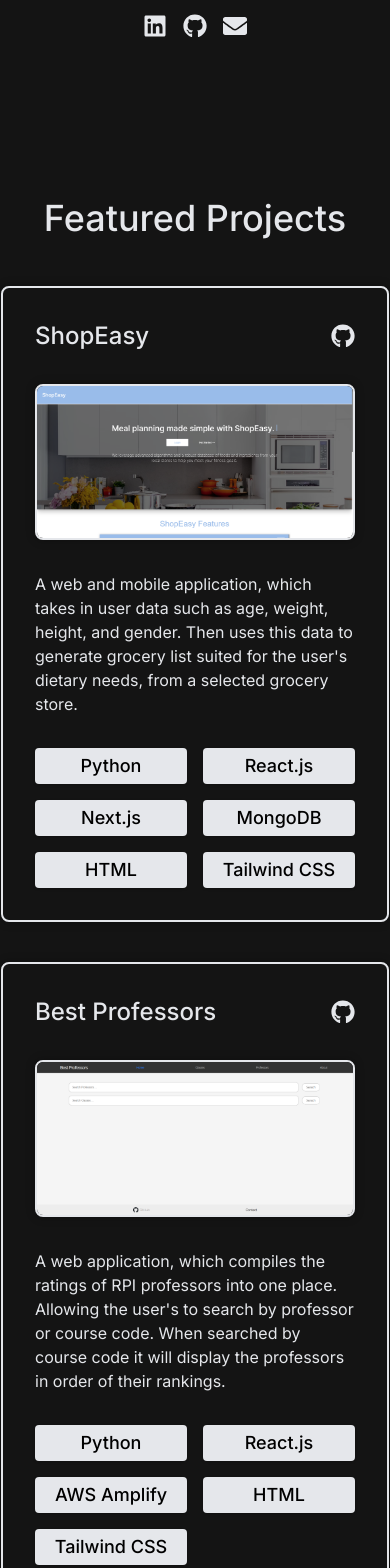
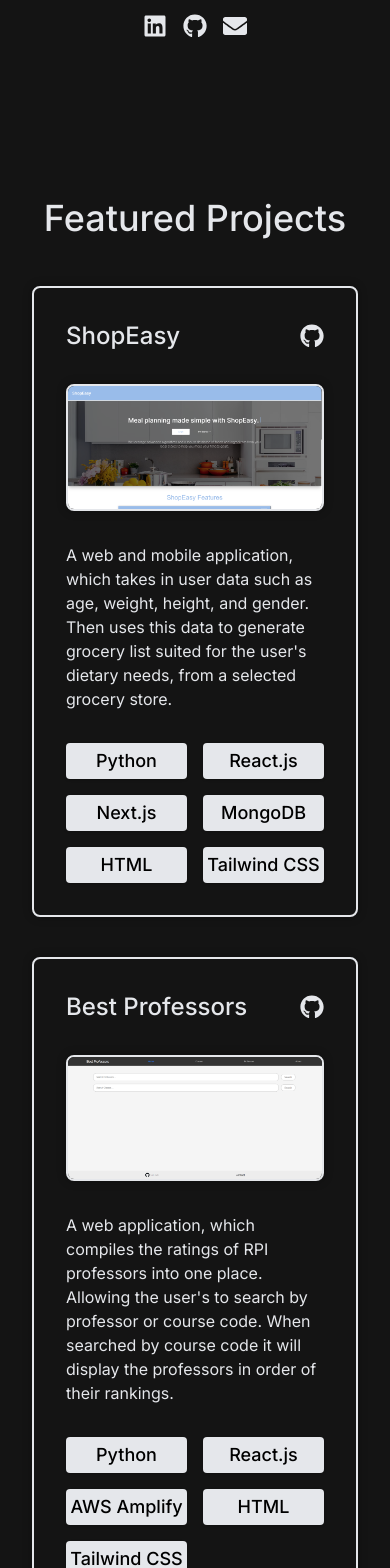
Before and after one commit to Yotham/yothamdotnet, a Next.js app: page / in a window 390 px wide. Shown: the part 432-2000 px from the top of the page. Built offline with nearby package versions, Linux system fonts and the light colour scheme.

Commit message:
final scale for mobile

```diff
--- a/src/app/page.js
+++ b/src/app/page.js
@@ -71,7 +71,7 @@ export default function Home() {
         {/* <div className="border w-screen mt-12"></div> */}
         <h2 id="featured-projects" className="text-center pb-12 pt-40 text-4xl font-medium">Featured Projects</h2>
         <div className="flex flex-col gap-10 ">
-          <div className="flex flex-col p-8 mx-auto border-2 rounded-lg even-shadow primary-bg text-gray-200 border-gray-200 justify-center">
+          <div className="flex flex-col p-8 mx-8 md:mx-auto border-2 rounded-lg even-shadow primary-bg text-gray-200 border-gray-200 justify-center">
             <div className="flex flex-row items-center mb-8 justify-between w-full">
               <h1 className="text-2xl md:text-4xl font-medium">ShopEasy</h1>
               <a href="https://github.com/Yotham/ShopEasy" target="_blank" rel="noopener noreferrer" className="hover:text-gray-300">
@@ -104,7 +104,7 @@ export default function Home() {
 
 
           </div>
-          <div className="flex flex-col p-8 mx-auto border-2 rounded-lg even-shadow primary-bg text-gray-200 border-gray-200 justify-center">
+          <div className="flex flex-col p-8  mx-8 md:mx-auto border-2 rounded-lg even-shadow primary-bg text-gray-200 border-gray-200 justify-center">
             <div className="flex flex-row items-center mb-8 justify-between w-full">
               <h1 className="text-2xl md:text-4xl font-medium">Best Professors</h1>
               <a href="https://github.com/yotham" target="_blank" rel="noopener noreferrer" className="hover:text-gray-300">
```
